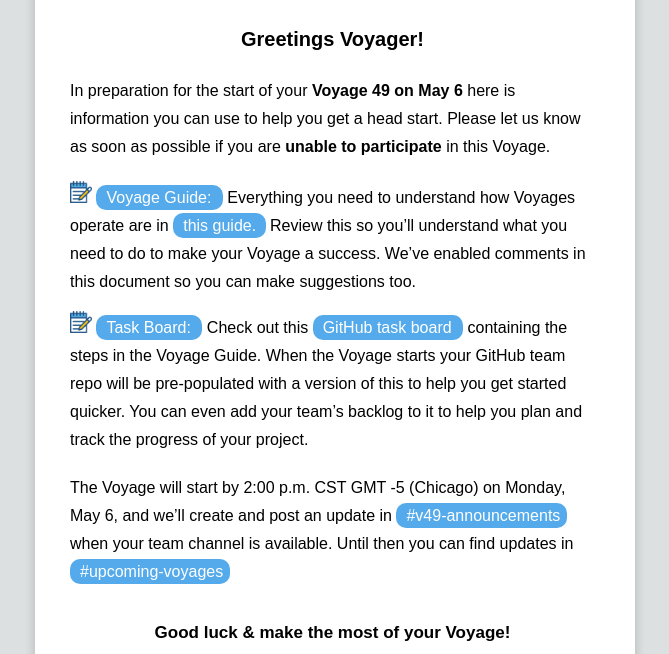
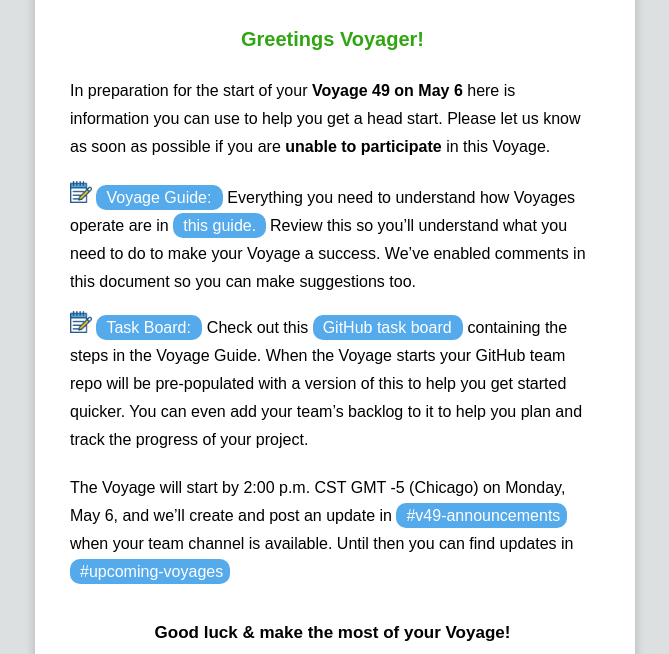
Before and after one commit to Valeriusdev/responsive-email7, a plain HTML site: page index.html in a window 1280 px wide. Shown: the part 146-800 px from the top of the page, without its empty margins (305-974 px from the left). Drawn offline with Linux system fonts and the light colour scheme.

Commit message:
update text content styling

```diff
--- a/index.html
+++ b/index.html
@@ -163,7 +163,7 @@
                   <table width="100%" style="border-spacing: 0;" role="presentation">
                      <tr>
                         <td style="background-color: #ffffff; padding: 5px 30px 35px 25px; text-align: left;">
-                           <h2 style="margin: 25px 10px; color:#000000; font-family:Arial,sans-serif; font-size:20px; line-height:25px; font-weight: bold; text-align: center;">
+                           <h2 style="margin: 25px 10px; color:#30a613; font-family:Arial,sans-serif; font-size:20px; line-height:25px; font-weight: bold; text-align: center;">
                               Greetings Voyager!
                            </h2>
                            <p style="margin: 10px; color:#000000; font-family:Arial,sans-serif; font-size:16px; line-height:28px">
```
